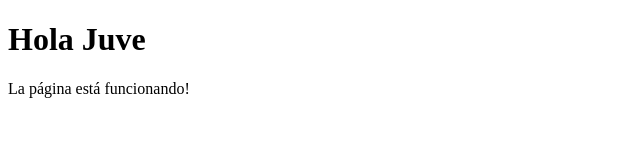
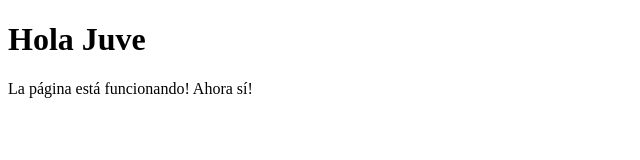
Before and after one commit to AsuJuve/Pagina-PHP, a plain HTML site: page index.html in a window 1280 px wide. Shown: the full height of the page, 0-640 px from the left. Drawn offline with Linux system fonts and the light colour scheme.

Commit message:
Ahora sí

```diff
--- a/index.html
+++ b/index.html
@@ -8,6 +8,6 @@
 </head>
 <body>
     <h1>Hola Juve</h1>
-    <p>La página está funcionando!</p>
+    <p>La página está funcionando! Ahora sí!</p>
 </body>
 </html>
```
